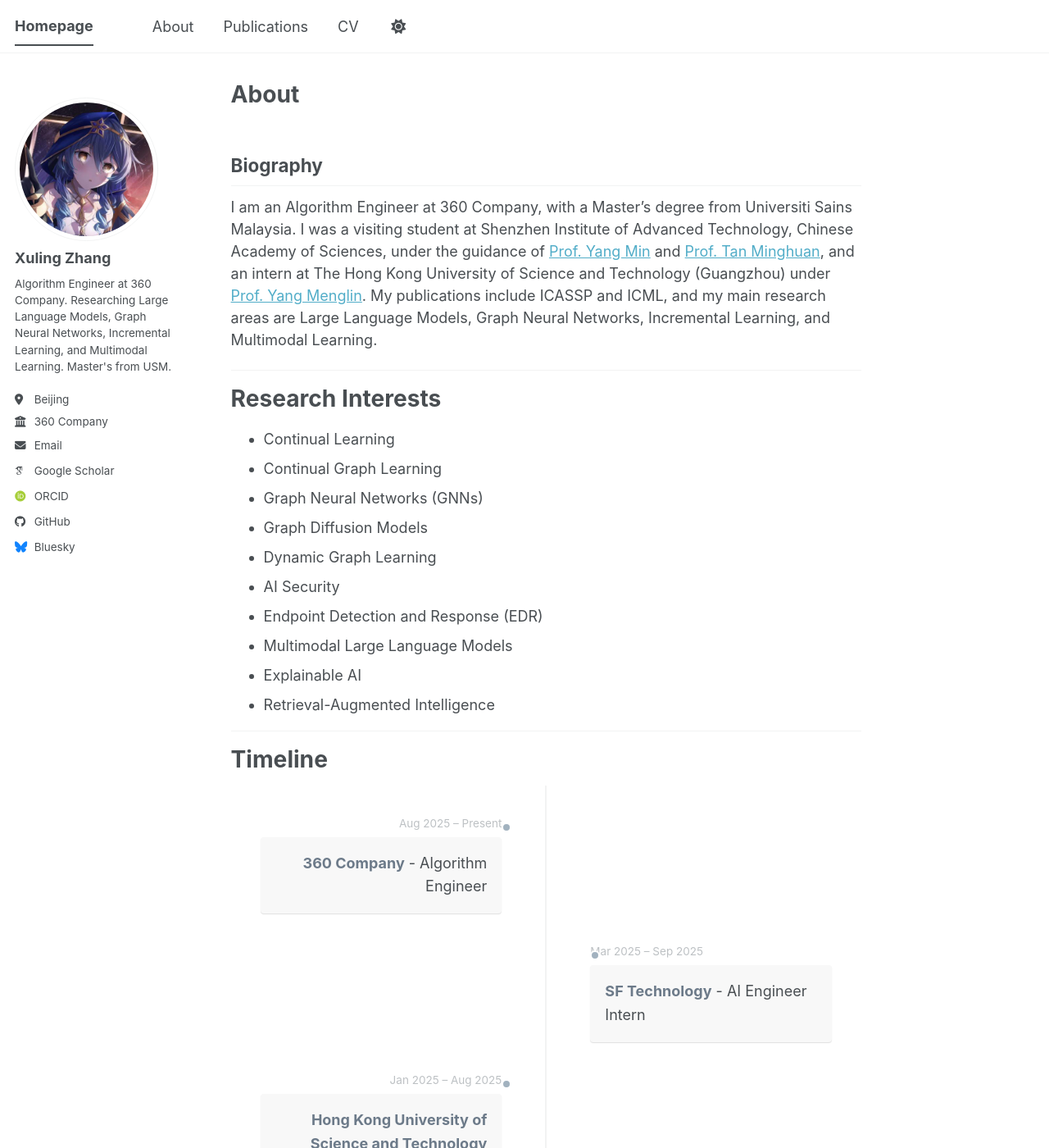
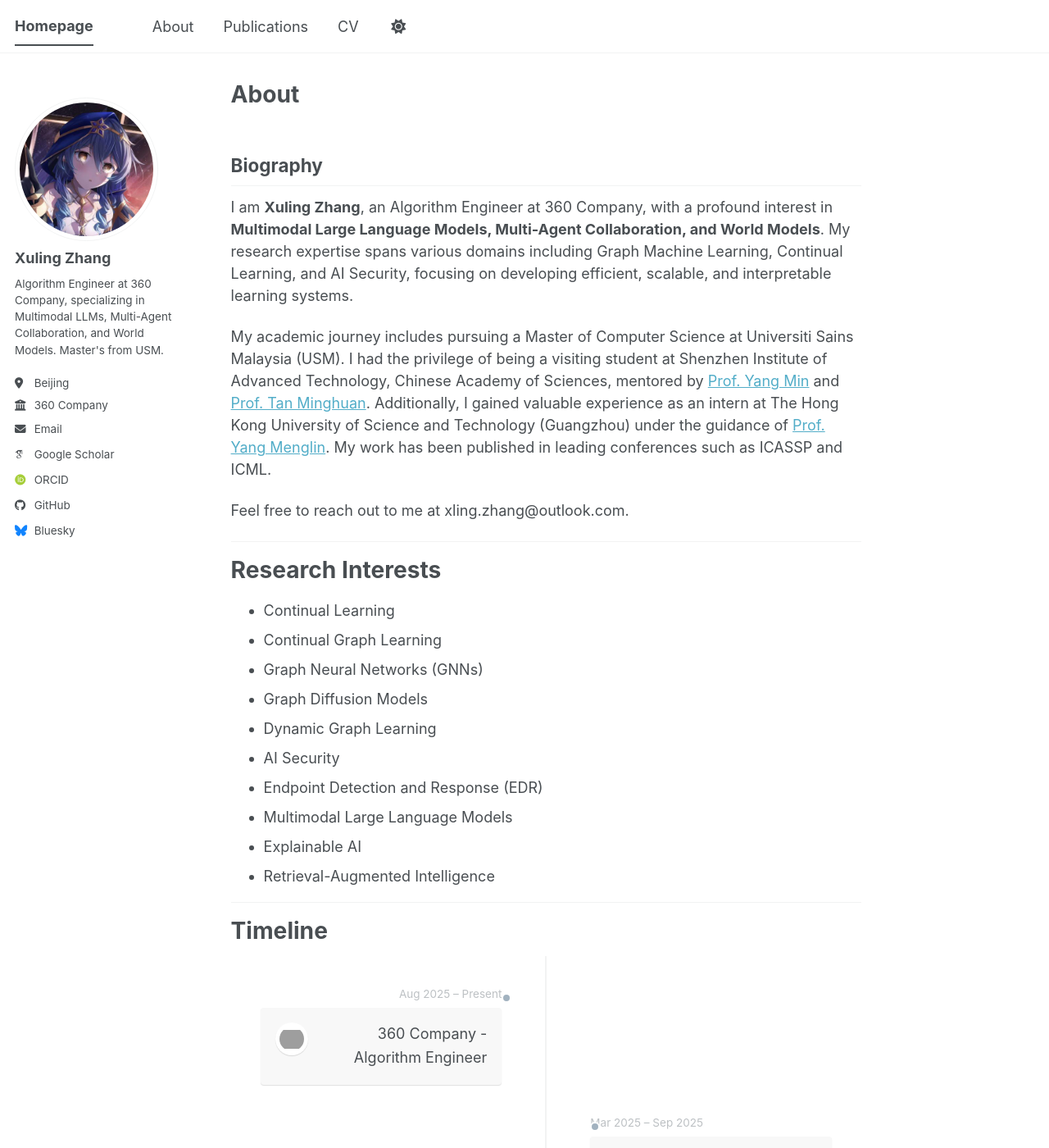
Before and after one commit to ryanskytree/homepage, a Jekyll site: the page built from _pages/about.md, in a window 1280 px wide and 1400 px high. Shown: the whole window at 82% size. Built offline with Jekyll 4.4.1, drawn with Linux system fonts in a browser that asks for light colours; some web fonts are replaced; a script bundle is joined from its source files by our own code; library files that are not in the unit come from our copies; grey boxes are pictures that could not be loaded.

Commit message:
Refine biography, add timeline logo placeholders, and trim publications

```diff
--- a/_config.yml
+++ b/_config.yml
@@ -26,7 +26,7 @@ author:
   avatar           : "profile.png"
   name             : "Xuling Zhang"
   pronouns         : # example: "she/her"
-  bio              : "Algorithm Engineer at 360 Company. Researching Large Language Models, Graph Neural Networks, Incremental Learning, and Multimodal Learning. Master's from USM."
+  bio              : "Algorithm Engineer at 360 Company, specializing in Multimodal LLMs, Multi-Agent Collaboration, and World Models. Master's from USM."
   location         : "Beijing"
   employer         : "360 Company"
   uri              : # URL
--- a/_pages/about.md
+++ b/_pages/about.md
@@ -9,7 +9,11 @@ redirect_from:
 
 ## Biography
 
-I am an Algorithm Engineer at 360 Company, with a Master's degree from Universiti Sains Malaysia. I was a visiting student at Shenzhen Institute of Advanced Technology, Chinese Academy of Sciences, under the guidance of <a href="https://minyang.me/">Prof. Yang Min</a> and <a href="https://www.xinhai.co/">Prof. Tan Minghuan</a>, and an intern at The Hong Kong University of Science and Technology (Guangzhou) under <a href="https://yangmenglinsite.github.io/">Prof. Yang Menglin</a>. My publications include ICASSP and ICML, and my main research areas are Large Language Models, Graph Neural Networks, Incremental Learning, and Multimodal Learning.
+I am **Xuling Zhang**, an Algorithm Engineer at 360 Company, with a profound interest in **Multimodal Large Language Models, Multi-Agent Collaboration, and World Models**. My research expertise spans various domains including Graph Machine Learning, Continual Learning, and AI Security, focusing on developing efficient, scalable, and interpretable learning systems.
+
+My academic journey includes pursuing a Master of Computer Science at Universiti Sains Malaysia (USM). I had the privilege of being a visiting student at Shenzhen Institute of Advanced Technology, Chinese Academy of Sciences, mentored by <a href="https://minyang.me/">Prof. Yang Min</a> and <a href="https://www.xinhai.co/">Prof. Tan Minghuan</a>. Additionally, I gained valuable experience as an intern at The Hong Kong University of Science and Technology (Guangzhou) under the guidance of <a href="https://yangmenglinsite.github.io/">Prof. Yang Menglin</a>. My work has been published in leading conferences such as ICASSP and ICML.
+
+Feel free to reach out to me at xling.zhang@outlook.com.
 
 ---
 
@@ -33,36 +37,57 @@ I am an Algorithm Engineer at 360 Company, with a Master's degree from Universit
 <div class="timeline">
   <div class="timeline-item">
     <div class="timeline-date">Aug 2025 – Present</div>
-    <div class="timeline-content"><b>360 Company</b> - Algorithm Engineer</div>
+    <div class="timeline-content">
+      <img class="timeline-logo" src="/homepage/images/logos/360_logo.png" alt="360 Company Logo">
+      <span>360 Company</span> - Algorithm Engineer
+    </div>
   </div>
 
   <div class="timeline-item">
     <div class="timeline-date">Mar 2025 – Sep 2025</div>
-    <div class="timeline-content"><b>SF Technology</b> - AI Engineer Intern</div>
+    <div class="timeline-content">
+      <img class="timeline-logo" src="/homepage/images/logos/sf_tech_logo.png" alt="SF Technology Logo">
+      <span>SF Technology</span> - AI Engineer Intern
+    </div>
   </div>
 
   <div class="timeline-item">
     <div class="timeline-date">Jan 2025 – Aug 2025</div>
-    <div class="timeline-content"><b>Hong Kong University of Science and Technology (Guangzhou)</b> - Research Assistant</div>
+    <div class="timeline-content">
+      <img class="timeline-logo" src="/homepage/images/logos/hkust_gz_logo.png" alt="HKUST (Guangzhou) Logo">
+      <span>Hong Kong University of Science and Technology (Guangzhou)</span> - Research Assistant
+    </div>
   </div>
 
   <div class="timeline-item">
     <div class="timeline-date">Dec 2024 – Jun 2025</div>
-    <div class="timeline-content"><b>Shenzhen Institute of Advanced Technology, Chinese Academy of Sciences</b> - Research Collaborator</div>
+    <div class="timeline-content">
+      <img class="timeline-logo" src="/homepage/images/logos/siat_cas_logo.png" alt="SIAT CAS Logo">
+      <span>Shenzhen Institute of Advanced Technology, Chinese Academy of Sciences</span> - Research Collaborator
+    </div>
   </div>
 
   <div class="timeline-item">
     <div class="timeline-date">Jun 2024 – Dec 2024</div>
-    <div class="timeline-content"><b>Lazada</b> - Data Mining & Recommendation Intern</div>
+    <div class="timeline-content">
+      <img class="timeline-logo" src="/homepage/images/logos/lazada_logo.png" alt="Lazada Logo">
+      <span>Lazada</span> - Data Mining & Recommendation Intern
+    </div>
   </div>
 
   <div class="timeline-item">
     <div class="timeline-date">Oct 2023 – Mar 2025</div>
-    <div class="timeline-content"><b>Universiti Sains Malaysia (USM)</b> - Master of Computer Science</div>
+    <div class="timeline-content">
+      <img class="timeline-logo" src="/homepage/images/logos/usm_logo.png" alt="USM Logo">
+      <span>Universiti Sains Malaysia (USM)</span> - Master of Computer Science
+    </div>
   </div>
 
   <div class="timeline-item">
     <div class="timeline-date">Sep 2018 – Jun 2022</div>
-    <div class="timeline-content"><b>Yingkou Institute of Technology</b> - Bachelor of Intelligent Science and Technology</div>
+    <div class="timeline-content">
+      <img class="timeline-logo" src="/homepage/images/logos/yit_logo.png" alt="Yingkou Institute of Technology Logo">
+      <span>Yingkou Institute of Technology</span> - Bachelor of Intelligent Science and Technology
+    </div>
   </div>
 </div>
--- a/_sass/layout/_base.scss
+++ b/_sass/layout/_base.scss
@@ -114,6 +114,18 @@ body {
 
     b {
       color: var(--morandi-bold-color); // Morandi bold color
+    }
+
+    .timeline-logo {
+      float: left; // Align logo to the left
+      margin-right: 1em; // Space between logo and text
+      width: 40px; // Fixed width for logos
+      height: 40px; // Fixed height for logos
+      object-fit: contain; // Ensure image fits without cropping
+      border-radius: 50%; // Make logos circular if desired
+      background-color: var(--global-bg-color); // Background for logos
+      padding: 5px; // Padding around logo
+      box-shadow: $box-shadow; // Optional shadow
     }
   }
 }
```
Also changed, not shown: _publications/2009-10-01-paper-title-number-1.md (deleted, +0 -14 lines), _publications/2010-10-01-paper-title-number-2.md (deleted, +0 -14 lines), _publications/2015-10-01-paper-title-number-3.md (deleted, +0 -14 lines), _publications/2024-02-17-paper-title-number-4.md (deleted, +0 -13 lines), _publications/2025-06-08-paper-title-number-5.md (deleted, +0 -13 lines).
